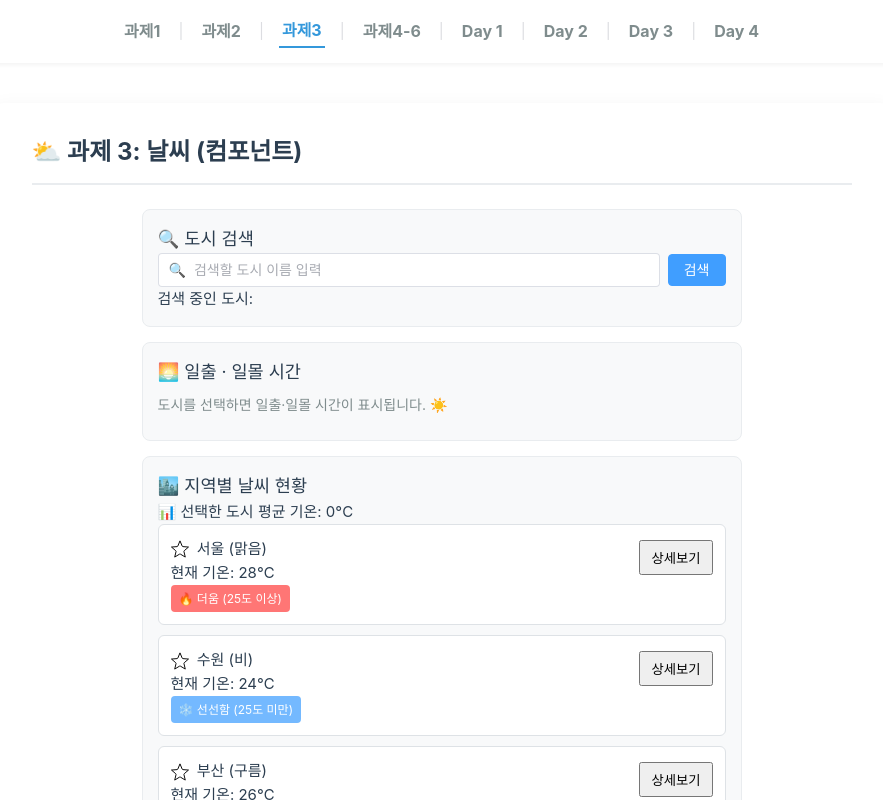
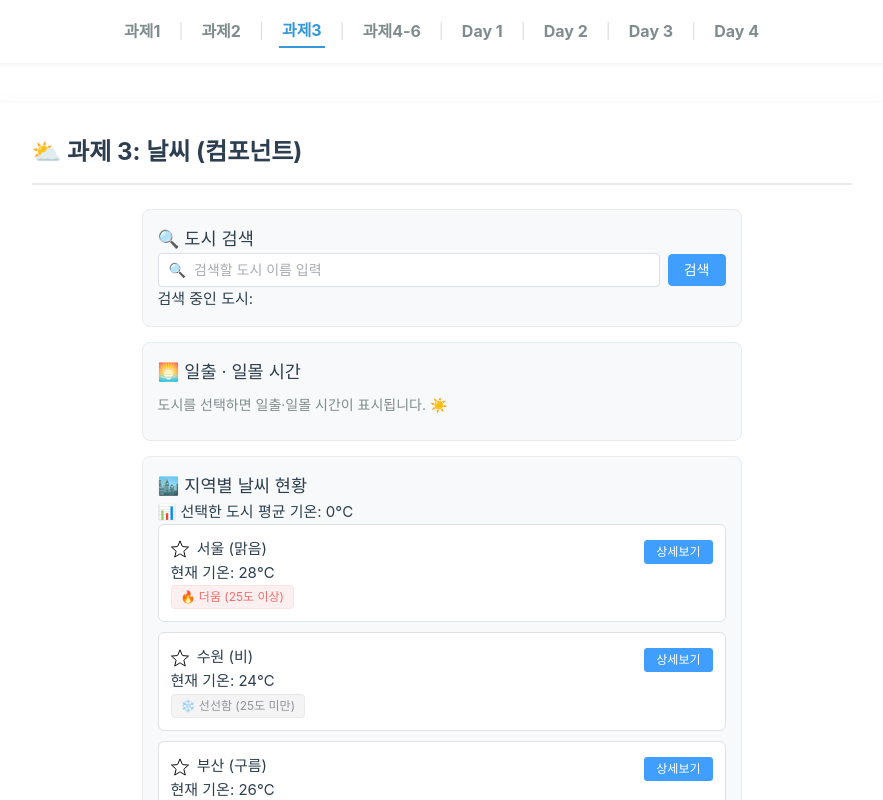
Before and after one commit to mingyukang5420/skala-vue, a Vue app: page /exercise/3 in a window 1280 px wide. Shown: the top 800 px of the page, without its empty margins (191-1074 px from the left). Built offline with nearby package versions, Linux system fonts and the light colour scheme.

Commit message:
chore: apply element plus to weather card

```diff
--- a/src/components/exercise/WeatherCard.vue
+++ b/src/components/exercise/WeatherCard.vue
@@ -1,5 +1,6 @@
 <script setup>
 import { computed } from 'vue'
+import { ElMessage } from 'element-plus'
 import { useConfigStore } from '@/stores/configStore'
 import { useFavoriteStore } from '@/stores/favoriteStore'
 import starOffIcon from '@/assets/icons/star-off.svg'
@@ -10,6 +11,16 @@ const favoriteStore = useFavoriteStore()
 const props = defineProps({ cityItem: { type: Object, required: true } })
 
 const isFavorite = computed(() => favoriteStore.favoriteCityId === props.cityItem.id)
+
+function handleToggleFavorite() {
+  const willBeFavorite = favoriteStore.favoriteCityId !== props.cityItem.id
+  favoriteStore.toggleFavorite(props.cityItem.id)
+  ElMessage.success(
+    willBeFavorite
+      ? `⭐ ${props.cityItem.name} 즐겨찾기 등록`
+      : `☆ ${props.cityItem.name} 즐겨찾기 해제`,
+  )
+}
 
 const displayTemp = computed(() => {
   const rawTemp = props.cityItem.temp
@@ -25,19 +36,24 @@ const emit = defineEmits(['select-card', 'click-detail'])
 <template>
   <div class="weather-card" @click="emit('select-card', cityItem)">
     <h4>
-      <button class="btn-favorite" @click.stop="favoriteStore.toggleFavorite(cityItem.id)">
+      <button class="btn-favorite" @click.stop="handleToggleFavorite">
         <img :src="isFavorite ? starOnIcon : starOffIcon" class="star-icon" alt="즐겨찾기" />
       </button>
       {{ cityItem.name }} ({{ cityItem.status }})
     </h4>
     <p>현재 기온: {{ displayTemp }}{{ configStore.unitSymbol }}</p>
 
-    <span v-if="cityItem.temp >= 25" class="badge hot">🔥 더움 (25도 이상)</span>
-    <span v-else class="badge cool">❄️ 선선함 (25도 미만)</span>
+    <el-tag v-if="cityItem.temp >= 25" type="danger">🔥 더움 (25도 이상)</el-tag>
+    <el-tag v-else type="info">❄️ 선선함 (25도 미만)</el-tag>
 
-    <button class="btn-detail" @click.stop="emit('click-detail', cityItem.name, cityItem.status)">
+    <el-button
+      class="btn-detail"
+      size="small"
+      type="primary"
+      @click.stop="emit('click-detail', cityItem.name, cityItem.status)"
+    >
       상세보기
-    </button>
+    </el-button>
   </div>
 </template>
 
@@ -51,25 +67,10 @@ const emit = defineEmits(['select-card', 'click-detail'])
   cursor: pointer;
   position: relative;
 }
-.badge {
-  display: inline-block;
-  padding: 4px 8px;
-  font-size: 12px;
-  border-radius: 4px;
-  color: #fff;
-}
-.hot {
-  background-color: #ff7675;
-}
-.cool {
-  background-color: #74b9ff;
-}
 .btn-detail {
   position: absolute;
   right: 12px;
   top: 15px;
-  padding: 6px 10px;
-  cursor: pointer;
 }
 .btn-favorite {
   background: none;
```
